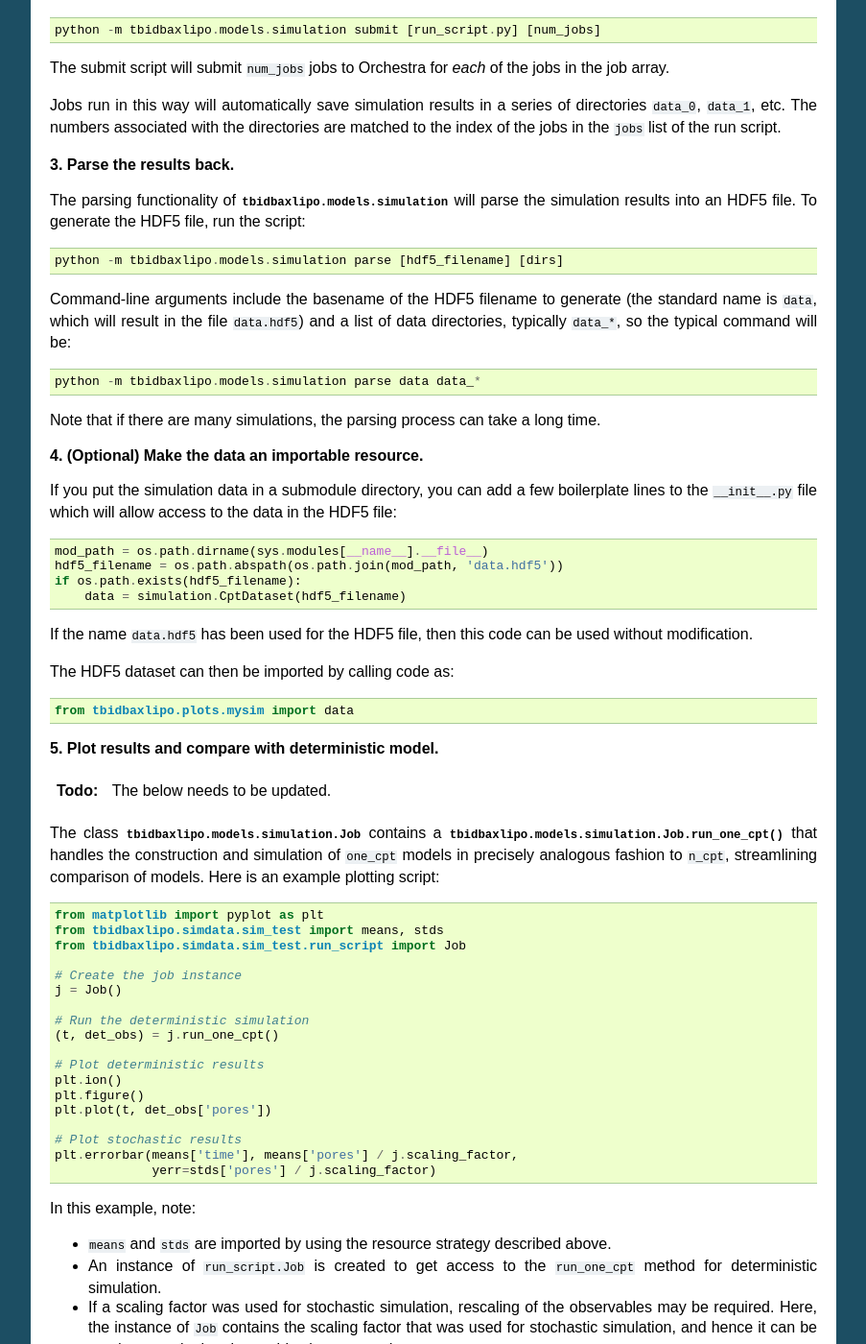
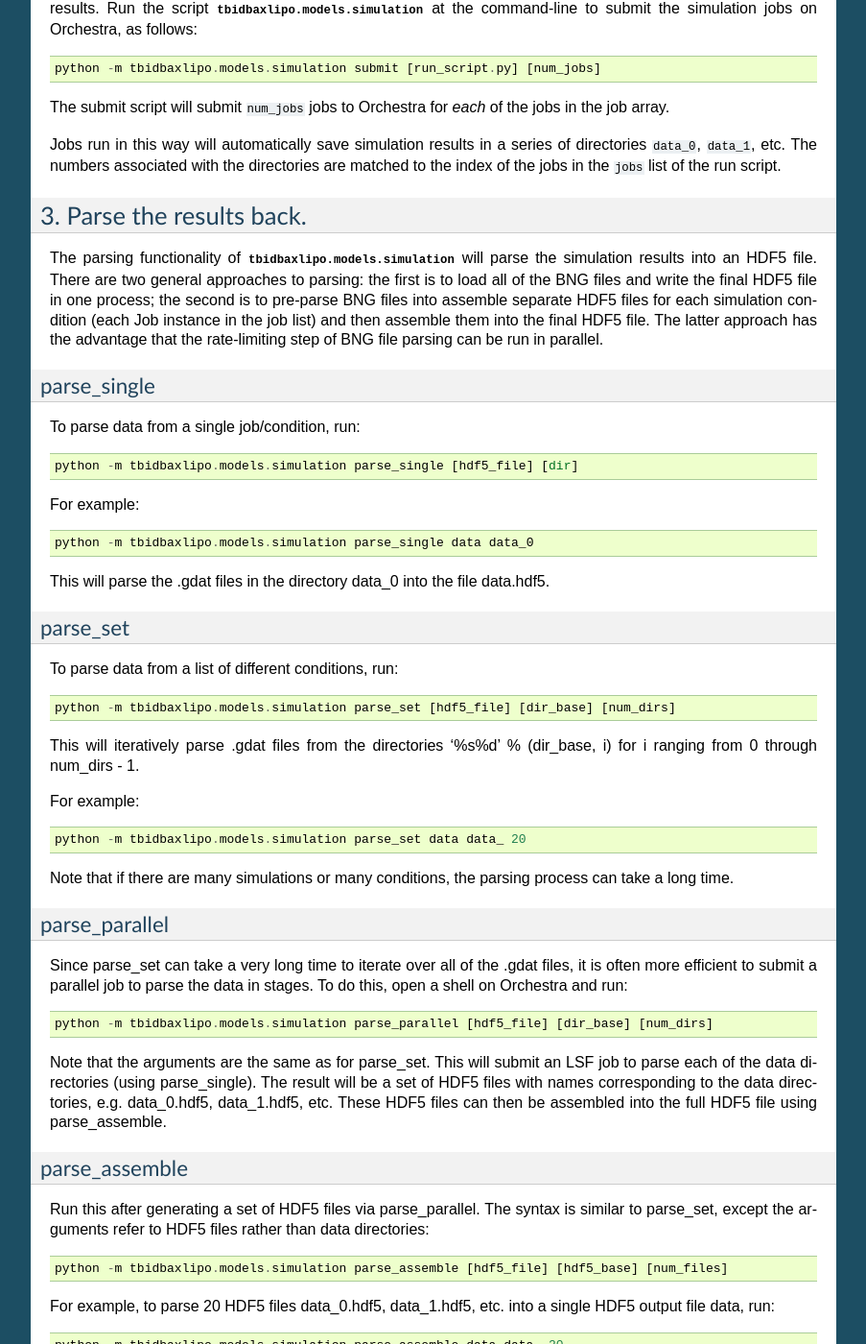
Before and after one commit to johnbachman/tBidBaxLipo, a Sphinx documentation site: the page built from doc/technotes/comparing_stoch_det_models.rst, in a window 1280 px wide and 1400 px high, scrolled down 1432 px. Shown: the whole window at 96% size, without its empty margins (198-1101 px from the left). Built offline with Sphinx 7.4.7, drawn with Linux system fonts in a browser that asks for light colours; some of the changed text lies outside the part shown.

Commit message:
Updated notes on parsing sims into HDF5 in docs

```diff
--- a/doc/technotes/comparing_stoch_det_models.rst
+++ b/doc/technotes/comparing_stoch_det_models.rst
@@ -9,7 +9,8 @@ stochastic simulations to perform a meaningful comparison also often requires
 that the simulations be run in parallel on a computing cluster. The following
 is a protocol for how to do this using the scripts in this package.
 
-**1. Write a script to build the SSA model and run it.**
+1. Write a script to build the SSA model and run it.
+----------------------------------------------------
 
 The module :py:mod:`tbidbaxlipo.models.simulation` contains most of the
 boilerplate code involved in setting up and parsing stochastic simulation
@@ -79,7 +80,8 @@ parsing of command line arguments and running the appropriate job in the
     it to do a test run locally. However, if there is more than one job
     in the job list, you will have to pass in an index.
 
-**2. Submit the run script jobs via LSF.**
+2. Submit the run script jobs via LSF.
+--------------------------------------
 
 Log into the computing cluster and navigate to the directory on the server
 (e.g. `tbidbaxlipo/plots/mysim`) where you want the simulation results to be
@@ -99,25 +101,81 @@ directories ``data_0``, ``data_1``, etc. The numbers associated with the
 directories are matched to the index of the jobs in the ``jobs`` list of the
 run script.
 
-**3. Parse the results back.**
+3. Parse the results back.
+--------------------------
 
-The parsing functionality of :py:mod:`tbidbaxlipo.models.simulation` will
-parse the simulation results into an HDF5 file. To generate the HDF5
-file, run the script::
+The parsing functionality of :py:mod:`tbidbaxlipo.models.simulation` will parse
+the simulation results into an HDF5 file. There are two general approaches to
+parsing: the first is to load all of the BNG files and write the final HDF5
+file in one process; the second is to pre-parse BNG files into assemble
+separate HDF5 files for each simulation condition (each Job instance in the job
+list) and then assemble them into the final HDF5 file. The latter approach has
+the advantage that the rate-limiting step of BNG file parsing can be run in
+parallel.
 
-    python -m tbidbaxlipo.models.simulation parse [hdf5_filename] [dirs]
+parse_single
+~~~~~~~~~~~~
 
-Command-line arguments include the basename of the HDF5 filename to generate
-(the standard name is ``data``, which will result in the file ``data.hdf5``)
-and a list of data directories, typically ``data_*``, so the typical command
-will be::
+To parse data from a single job/condition, run::
 
-    python -m tbidbaxlipo.models.simulation parse data data_*
+    python -m tbidbaxlipo.models.simulation parse_single [hdf5_file] [dir]
 
-Note that if there are many simulations, the parsing process can take a long
-time.
+For example::
 
-**4. (Optional) Make the data an importable resource.**
+    python -m tbidbaxlipo.models.simulation parse_single data data_0
+
+This will parse the .gdat files in the directory data_0 into the file
+data.hdf5.
+
+parse_set
+~~~~~~~~~
+
+To parse data from a list of different conditions, run::
+
+    python -m tbidbaxlipo.models.simulation parse_set [hdf5_file] [dir_base] [num_dirs]
+
+This will iteratively parse .gdat files from the directories '%s%d' %
+(dir_base, i) for i ranging from 0 through num_dirs - 1.
+
+For example::
+
+    python -m tbidbaxlipo.models.simulation parse_set data data_ 20
+
+Note that if there are many simulations or many conditions, the parsing process
+can take a long time.
+
+parse_parallel
+~~~~~~~~~~~~~~
+
+Since parse_set can take a very long time to iterate over all of the .gdat
+files, it is often more efficient to submit a parallel job to parse the data in
+stages. To do this, open a shell on Orchestra and run::
+
+    python -m tbidbaxlipo.models.simulation parse_parallel [hdf5_file] [dir_base] [num_dirs]
+
+Note that the arguments are the same as for parse_set. This will submit an LSF
+job to parse each of the data directories (using parse_single). The result
+will be a set of HDF5 files with names corresponding to the data directories,
+e.g. data_0.hdf5, data_1.hdf5, etc. These HDF5 files can then be assembled into
+the full HDF5 file using parse_assemble.
+
+parse_assemble
+~~~~~~~~~~~~~~
+
+Run this after generating a set of HDF5 files via parse_parallel. The syntax
+is similar to parse_set, except the arguments refer to HDF5 files rather
+than data directories::
+
+    python -m tbidbaxlipo.models.simulation parse_assemble [hdf5_file] [hdf5_base] [num_files]
+
+For example, to parse 20 HDF5 files data_0.hdf5, data_1.hdf5, etc. into a single HDF5 output file data, run::
+
+    python -m tbidbaxlipo.models.simulation parse_assemble data data_ 20
+
+Note here that the .hdf5 suffix is added automatically.
+
+4. (Optional) Make the data an importable resource.
+---------------------------------------------------
 
 If you put the simulation data in a submodule directory, you can add a few
 boilerplate lines to the ``__init__.py`` file which will allow access to the
@@ -135,7 +193,8 @@ The HDF5 dataset can then be imported by calling code as::
 
     from tbidbaxlipo.plots.mysim import data
 
-**5. Plot results and compare with deterministic model.**
+5. Plot results and compare with deterministic model.
+-----------------------------------------------------
 
 .. todo:: The below needs to be updated.
 
```
